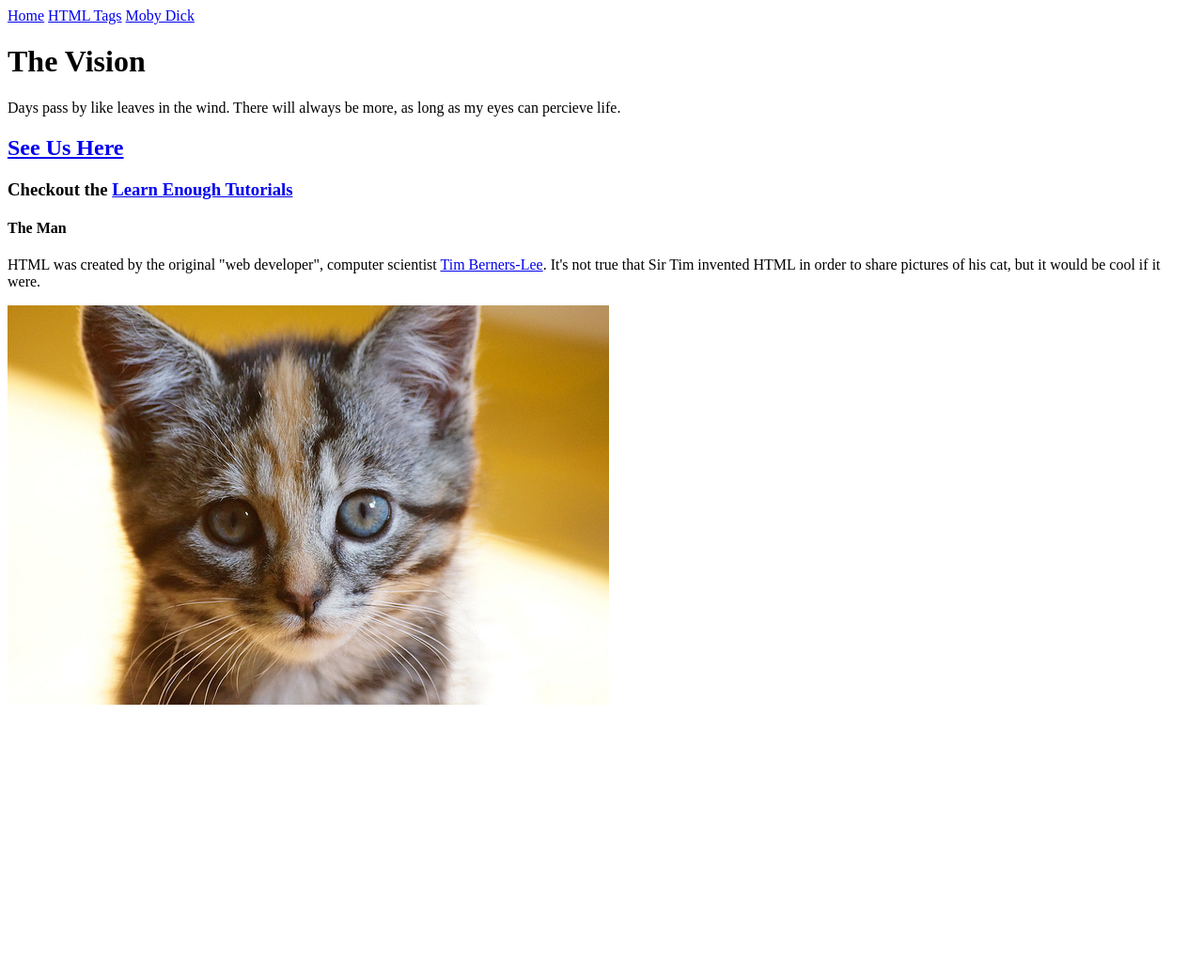
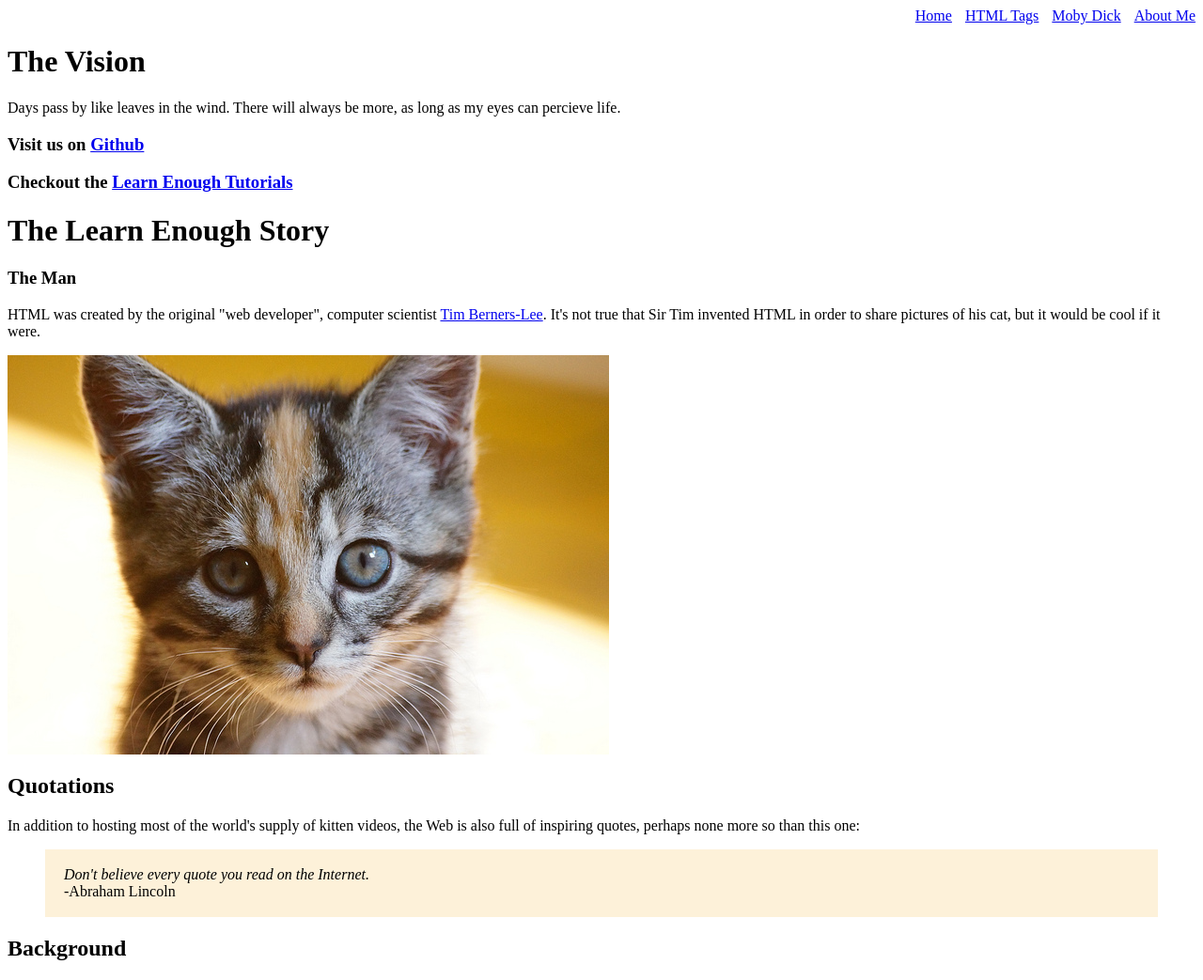
Before and after one commit to ggrahl18/sample_website, a plain HTML site: page index.html in a window 1280 px wide. Shown: the whole page at 94% size. Before the commit the page ends 800 px from the top, so only its background shows below. Drawn offline with Linux system fonts and the light colour scheme.

Commit message:
styling added to menus and others

```diff
--- a/index.html
+++ b/index.html
@@ -4,17 +4,19 @@
     <meta charset="utf-8">
   </head>
   <body>
-    <div>
+    <div style="text-align: right;">
       <a href="index.html">Home</a>
-      <a href="tags.html">HTML Tags</a>
-      <a href="moby_dick.html">Moby Dick</a>
+      <a href="tags.html" style="margin: 0 0 0 10px;">HTML Tags</a>
+      <a href="moby_dick.html" style="margin: 0 0 0 10px;">Moby Dick</a>
+      <a href="about.html" style="margin: 0 0 0 10px;">About Me</a>
     </div>
 
     <h1>The Vision</h1>
         Days pass by like leaves in the wind. There will always be more, as long as my eyes can percieve life.
-    <h2><a href="https://ggrahl18.github.io/">See Us Here</a></h2>
+    <h3>Visit us on <a href="https://ggrahl18.github.io/">Github</a></h3>
     <h3>Checkout the <a href="https://www.learnenough.com/" target="_blank">Learn Enough Tutorials</a>
-    <h4>The Man</h4>
+    <h1>The Learn Enough Story</h1>
+    <h3>The Man</h3>
         <p>
         HTML was created by the original "web developer", computer scientist
         <a href="https://en.wikipedia.org/wiki/Tim_Berners-Lee">Tim
@@ -24,5 +26,17 @@
         <a href="https://cdn.learnenough.com/kitten.jpg">
         <img src="images/kitten.jpg" alt="Super cute kitten">
       <a/>
+    <h2>Quotations</h2>
+        <p>
+          In addition to hosting most of the world's supply of kitten videos, the Web is also full of inspiring quotes, perhaps none more so than this one:
+        </p>
+        <blockquote style="padding: 2px 20px; background: #FDF1D9;">
+          <p>
+            <em>Don't believe every quote you read on the Internet.</em>
+            <br>
+            -Abraham Lincoln
+          </p>
+        </blockquote>
+    <h2>Background</h2>
   </body>
 </html>
```
Also changed, not shown: about.html (+4 -3 lines), moby_dick.html (+9 -8 lines), tags.html (+4 -3 lines).
